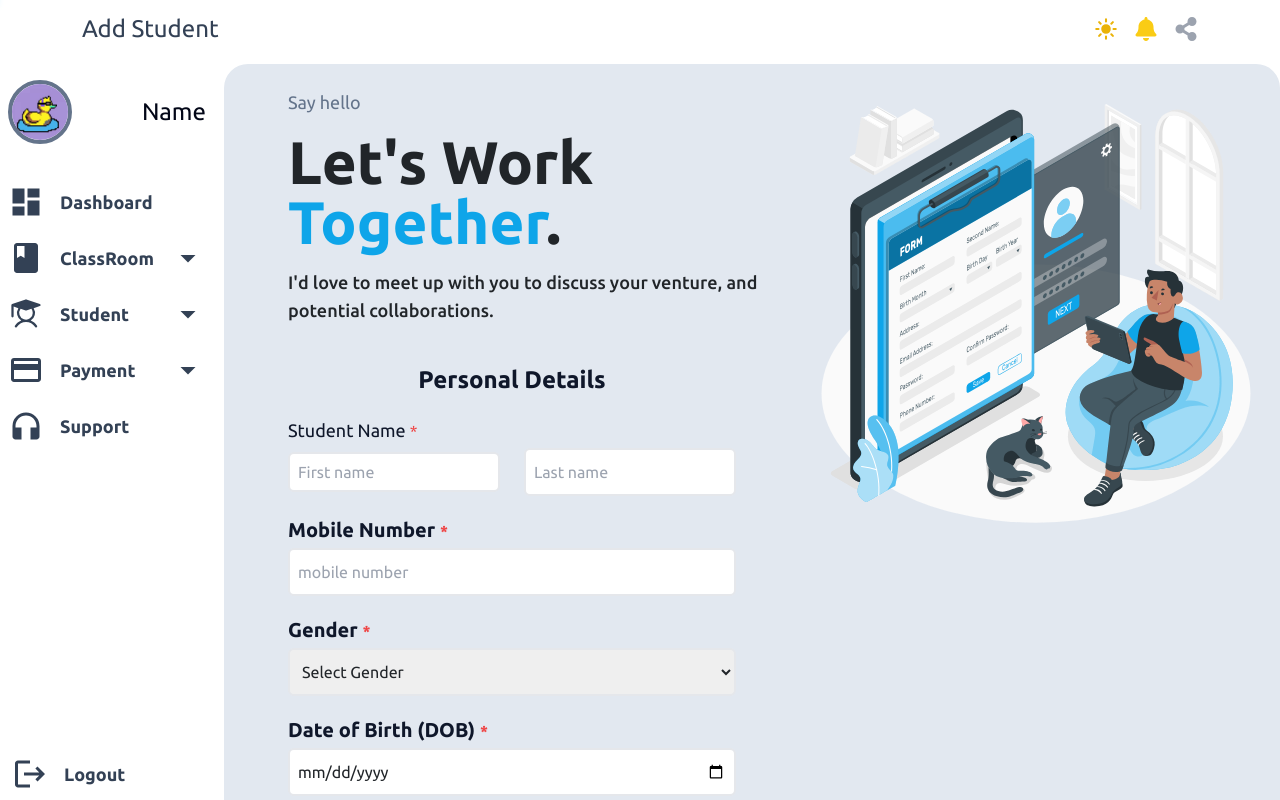
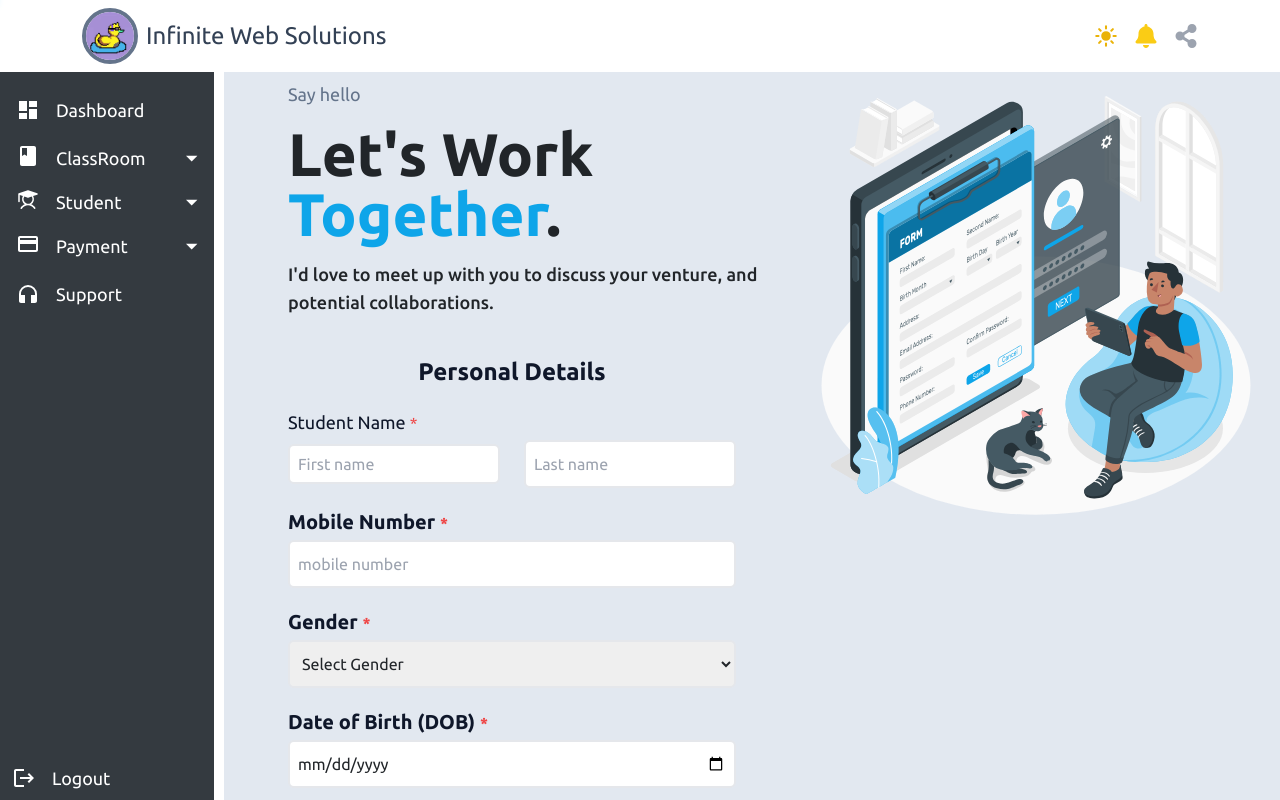
Before and after one commit to Push4ck/InstituteReactApp, a React (Vite) app: page /AddStudent in a window 1280 px wide. Shown: the top 800 px of the page. Built offline with nearby package versions, Linux system fonts and the light colour scheme.

Commit message:
navbar and sidebar updated

```diff
--- a/index.html
+++ b/index.html
@@ -5,7 +5,7 @@
   <meta charset="UTF-8" />
   <link rel="icon" type="image/svg+xml" href="/favicon.png" />
   <meta name="viewport" content="width=device-width, initial-scale=1.0" />
-  <title>Admin</title>
+  <title>Institute React App</title>
 </head>
 
 <body>
--- a/src/App.jsx
+++ b/src/App.jsx
@@ -4,9 +4,10 @@ import { useState } from "react"; // hooks
 // bootstrap imports
 import "bootstrap/dist/css/bootstrap.min.css";
 import "bootstrap/dist/js/bootstrap.bundle.min";
+// components
 import NavBar from "./components/NavBar/NavBar"; // navbar
 import SideBar from "./components/SideBar/SideBar"; // sidebar
-// components -- pages
+// pages
 import Home from "./components/Pages/Home/Home"; // home page
 import AddClassroom from "./components/Pages/Classroom/AddClassroom"; // add classroom page
 import EditClassroom from "./components/Pages/Classroom/EditClassroom"; // edit classroom page
@@ -27,7 +28,7 @@ const App = () => {
 
   return (
     <Router>
-      <div className="bg-[#ffffff] dark:bg-[#19173d] flex flex-col gap-2">
+      <div className="bg-[#ffffff] min-h-screen dark:bg-[#19173d] flex flex-col gap-2">
         {/* navbar */}
         <div>
           <NavBar pagename={pagename} />
@@ -41,7 +42,7 @@ const App = () => {
           </div>
 
           {/* content box */}
-          <div className="w-full min-h-screen py-2 xl:ml-56 xs:ml-0">
+          <div className="w-full xl:ml-56 xs:ml-0">
             {/* top loading bar */}
             <LoadingBar
               color="#0ea5e9"
--- a/src/components/NavBar/NavBar.jsx
+++ b/src/components/NavBar/NavBar.jsx
@@ -1,16 +1,24 @@
 import PropType from "prop-types"; // prop-type
 import { FaBell, FaShareAlt } from "react-icons/fa"; // react-icons
 import ChangeTheme from "../Theme/ChangeTheme"; // theme change
+import Logo from "../../assets/CompanyLogo/logo.png"; // logo
 
 const NavBar = ({ pagename }) => {
   return (
     <>
       <nav className="navbar fixed-top navbar-expand-lg bg-[#ffffff] dark:bg-[#19173d]">
         <div className="container-md">
-          {/* title */}
-          <div>
+          <div className="flex items-center gap-2">
+            {/* image */}
+            <img
+              src={Logo}
+              alt="company_logo"
+              className="border-4 border-slate-500 rounded-full w-14 object-cover"
+            />
+
+            {/* title */}
             <h1 className="navbar-brand text-2xl text-slate-700 dark:text-[#b0b0ca]">
-              {pagename}
+              Infinite Web Solutions
             </h1>
           </div>
 
@@ -38,7 +46,7 @@ const NavBar = ({ pagename }) => {
 };
 
 NavBar.PropType = {
-  PageName: PropType.string.isRequired,
+  pagename: PropType.string.isRequired,
 };
 
 export default NavBar;
--- a/src/components/Pages/Classroom/AddClassroom.jsx
+++ b/src/components/Pages/Classroom/AddClassroom.jsx
@@ -126,7 +126,7 @@ const AddClassroom = ({ setProgress, setPagename }) => {
     <div className="w-full min-h-screen flex flex-col justify-between items-center p-4 gap-10 bg-slate-200 dark:bg-[#262450] rounded-3xl">
       <div className="flex items-center xl:gap-10 xs:gap-0">
         {/* main content */}
-        <div className="space-y-10">
+        <div className="space-y-5">
           {/* page head */}
           <div className="space-y-4 md:ml-10 xs:ml-0">
             <p className="text-slate-500 text-lg">Say hello</p>
--- a/src/components/Pages/Student/AddStudent.jsx
+++ b/src/components/Pages/Student/AddStudent.jsx
@@ -142,7 +142,7 @@ const AddStudent = ({ setPagename, setProgress }) => {
 
   return (
     <>
-      <div className="w-full min-h-screen flex flex-col justify-between items-center p-4 gap-10 bg-slate-200 dark:bg-[#262450] rounded-3xl">
+      <div className="w-full min-h-screen flex flex-col justify-between items-center p-4 gap-10 bg-slate-200 dark:bg-[#262450]">
         {/* main */}
         <div className="flex xl:gap-10 xs:gap-0">
           <div className="space-y-10">
--- a/src/components/SideBar/SideBar.jsx
+++ b/src/components/SideBar/SideBar.jsx
@@ -14,6 +14,7 @@ import {
   MdArrowDropUp,
   MdLogout,
 } from "react-icons/md";
+// import { FaRegCircle } from "react-icons/fa";
 import { PiStudentFill } from "react-icons/pi";
 import { GiHamburgerMenu } from "react-icons/gi";
 import { FaTimes } from "react-icons/fa";
@@ -45,7 +46,7 @@ const SideBar = () => {
       <div className="flex bg-[#ffffff] dark:bg-[#19173d] w-full justify-between items-center xs:h-14 xl:h-0">
         <NavLink to="/">
           <h1 className="xl:hidden xs:block m-2 text-xl dark:text-white">
-            Company Name
+            Infinite Web Solutions
           </h1>
         </NavLink>
 
@@ -93,7 +94,7 @@ const SideBar = () => {
                 <div>
                   <NavLink to="/">
                     <h1 className="text-xl text-slate-950 dark:text-white">
-                      Company Name
+                      Infinite Web Solutions
                     </h1>
                   </NavLink>
                 </div>
@@ -287,13 +288,13 @@ const SideBar = () => {
       </div>
 
       {/* sidebar for large screen devices */}
-      <div className="min-h-screen bg-[#ffffff] dark:bg-[#19173d] p-2 flex flex-col justify-between w-58 xs:hidden xl:flex">
+      <div className="min-h-screen bg-[#343a40] dark:bg-[#19173d] p-2 flex flex-col justify-between w-58 xs:hidden xl:flex">
         {/* top */}
-        <div className="">
+        <div className="mt-4">
           {/* head */}
-          <div className="mb-4 flex items-center justify-between w-full h-24">
-            {/* image */}
-            <div>
+          {/* <div className="mb-4 flex items-center justify-between w-full h-24"> */}
+          {/* image */}
+          {/* <div>
               <NavLink to="/">
                 <img
                   src={Logo}
@@ -301,71 +302,67 @@ const SideBar = () => {
                   className="border-4 border-slate-500 rounded-full w-16 object-cover"
                 />
               </NavLink>
-            </div>
+            </div> */}
 
-            {/* text */}
-            <div>
+          {/* text */}
+          {/* <div>
               <NavLink to="/">
-                <h1 className="text-2xl text-slate-950 dark:text-[#cecee6]">
-                  Name
-                </h1>
+                <h1 className="text-lg text-white">Infinite Web Solutions</h1>
               </NavLink>
-            </div>
-          </div>
+            </div> */}
+          {/* </div> */}
 
           {/* links */}
           <div>
             {/* sidebar links */}
-            <ul className="space-y-5 flex flex-col items-start">
+            <ul className="space-y-2 flex flex-col items-start">
               {/* dashboard */}
-              <li className="text-slate-700 dark:text-[#b0b0ca] flex items-center gap-x-4 cursor-pointer">
-                <NavLink
-                  to="/"
-                  activeclassname="active"
-                  className="flex items-center gap-x-4 hover:text-slate-950 dark:hover:text-[#e3e3e8]"
-                >
-                  <MdDashboard className="text-4xl block float-left" />
-                  <span className="text-lg font-bold">Dashboard</span>
+              <li
+                className="text-white w-full flex items-center gap-x-4 cursor-pointer"
+                activeclassname="active"
+              >
+                <NavLink to="/" className="flex items-center gap-x-4 p-2">
+                  <MdDashboard className="text-2xl block float-left" />
+                  <span className="text-lg">Dashboard</span>
                 </NavLink>
               </li>
 
               {/* classroom */}
               <li
-                className="text-slate-700 dark:text-[#b0b0ca] w-full justify-between flex items-center gap-x-4 cursor-pointer"
+                className="text-white w-full flex items-center gap-x-4"
                 onClick={toggleClassroom}
+                activeclassname="active"
               >
-                <NavLink
-                  to="/ClassRoom"
-                  activeclassname="active"
-                  className="flex items-center gap-x-4 hover:text-slate-950 dark:hover:text-[#e3e3e8]"
-                >
-                  <MdClass className="text-4xl block float-left" />
-                  <span className="text-lg font-bold">ClassRoom</span>
-                </NavLink>
+                <div className="px-2 w-full space-x-4">
+                  <MdClass className="text-2xl block float-left" />
+                  <span className="text-lg cursor-pointer">ClassRoom</span>
+                </div>
                 {classroomOpen ? (
-                  <MdArrowDropUp className="text-4xl hover:text-[#e3e3e8] rounded-full" />
+                  <MdArrowDropUp className="text-4xl cursor-pointer" />
                 ) : (
-                  <MdArrowDropDown className="text-4xl hover:text-[#e3e3e8] rounded-full" />
+                  <MdArrowDropDown className="text-4xl cursor-pointer" />
                 )}
               </li>
               {classroomOpen && (
                 // sub menu
-                <ul className="space-y-3 flex flex-col items-center w-full">
+                <ul className="flex flex-col items-center w-full">
                   {/* add classroom */}
-                  <li className="text-slate-500 hover:text-slate-900 dark:hover:text-white cursor-pointer">
-                    <NavLink to="/AddClassRoom" activeclassname="active">
-                      <span className="text-lg font-medium flex-1">
-                        Add Classroom
-                      </span>
+                  <li
+                    className="text-white w-full flex"
+                    activeclassname="active"
+                  >
+                    <NavLink to="/AddClassRoom" className="p-1.5">
+                      <span className="text-base">Add Classroom</span>
                     </NavLink>
                   </li>
 
                   {/* edit classroom */}
-                  <li className="text-slate-500 hover:text-slate-900 dark:hover:text-white cursor-pointer">
-                    <NavLink to="/EditClassRoom" activeclassname="active-link">
-                      <span className="text-lg font-medium flex-1">
-                        Edit Classroom
-                      </span>
+                  <li
+                    className="text-white w-full flex"
+                    activeclassname="active"
+                  >
+                    <NavLink to="/EditClassRoom" className="p-1.5">
+                      <span className="text-base">Edit Classroom</span>
                     </NavLink>
                   </li>
                 </ul>
@@ -373,41 +370,40 @@ const SideBar = () => {
 
               {/* student */}
               <li
-                className="text-slate-700 dark:text-[#b0b0ca] w-full justify-between flex items-center gap-x-4 cursor-pointer"
+                className="text-white w-full flex items-center gap-x-4"
                 onClick={toggleStudent}
+                activeclassname="active"
               >
-                <NavLink
-                  to="/Student"
-                  activeclassname="active"
-                  className="flex items-center gap-x-4 hover:text-slate-950 dark:hover:text-[#e3e3e8]"
-                >
-                  <PiStudentFill className="text-4xl block float-left" />
-                  <span className="text-lg font-bold">Student</span>
-                </NavLink>
+                <div className="px-2 w-full space-x-4">
+                  <PiStudentFill className="text-2xl block float-left" />
+                  <span className="text-lg cursor-pointer">Student</span>
+                </div>
                 {studentOpen ? (
-                  <MdArrowDropUp className="text-4xl hover:text-[#e3e3e8] rounded-full" />
+                  <MdArrowDropUp className="text-4xl cursor-pointer" />
                 ) : (
-                  <MdArrowDropDown className="text-4xl hover:text-[#e3e3e8] rounded-full" />
+                  <MdArrowDropDown className="text-4xl cursor-pointer" />
                 )}
               </li>
               {studentOpen && (
                 // sub menu
-                <ul className="space-y-3 flex flex-col items-center w-full">
+                <ul className="flex flex-col items-center w-full">
                   {/* add student */}
-                  <li className="text-slate-500 hover:text-slate-900 dark:hover:text-white cursor-pointer">
-                    <NavLink to="/AddStudent" activeclassname="active-link">
-                      <span className="text-lg font-medium flex-1">
-                        Add Student
-                      </span>
+                  <li
+                    className="text-white cursor-pointer w-full flex"
+                    activeclassname="active-link"
+                  >
+                    <NavLink to="/AddStudent" className="p-1.5">
+                      <span className="text-base">Add Student</span>
                     </NavLink>
                   </li>
 
                   {/* edit student */}
-                  <li className="text-slate-500 hover:text-slate-900 dark:hover:text-white cursor-pointer">
-                    <NavLink to="/EditStudent" activeclassname="active-link">
-                      <span className="text-lg font-medium flex-1">
-                        Edit Student
-                      </span>
+                  <li
+                    className="text-white cursor-pointer w-full flex"
+                    activeclassname="active-link"
+                  >
+                    <NavLink to="/EditStudent" className="p-1.5">
+                      <span className="text-base">Edit Student</span>
                     </NavLink>
                   </li>
                 </ul>
@@ -415,62 +411,66 @@ const SideBar = () => {
 
               {/* payment */}
               <li
-                className="text-slate-700 dark:text-[#b0b0ca] w-full justify-between flex items-center gap-x-4 cursor-pointer"
+                className="text-white w-full flex items-center gap-x-4"
                 onClick={togglePayment}
+                activeclassname="active"
               >
-                <NavLink
-                  to="/Payment"
-                  activeclassname="active"
-                  className="flex items-center gap-x-4 hover:text-slate-950 dark:hover:text-[#e3e3e8]"
-                >
-                  <MdOutlinePayment className="text-4xl block float-left" />
-                  <span className="text-lg font-bold">Payment</span>
-                </NavLink>
+                <div className="px-2 w-full space-x-4">
+                  <MdOutlinePayment className="text-2xl block float-left" />
+                  <span className="text-lg cursor-pointer">Payment</span>
+                </div>
                 {paymentOpen ? (
-                  <MdArrowDropUp className="text-4xl hover:text-[#e3e3e8] rounded-full" />
+                  <MdArrowDropUp className="text-4xl cursor-pointer" />
                 ) : (
-                  <MdArrowDropDown className="text-4xl hover:text-[#e3e3e8] rounded-full" />
+                  <MdArrowDropDown className="text-4xl cursor-pointer" />
                 )}
               </li>
               {paymentOpen && (
                 // sub menu
-                <ul className="space-y-3 flex flex-col items-center w-full">
+                <ul className="flex flex-col items-center w-full">
                   {/* fees */}
-                  <li className="text-slate-500 hover:text-slate-900 dark:hover:text-white cursor-pointer">
-                    <NavLink to="/Fees" activeclassname="active-link">
-                      <span className="text-base font-medium flex-1">Fees</span>
+                  <li
+                    className="text-white w-full flex"
+                    activeclassname="active-link"
+                  >
+                    <NavLink to="/Fees" className="p-1.5">
+                      <span className="text-base">Fees</span>
                     </NavLink>
                   </li>
 
                   {/* hostel */}
-                  <li className="text-slate-500 hover:text-slate-900 dark:hover:text-white cursor-pointer">
-                    <NavLink to="/Hostel" activeclassname="active-link">
-                      <span className="text-base font-medium flex-1">
-                        Hostel
-                      </span>
+                  <li
+                    className="text-white w-full flex"
+                    activeclassname="active-link"
+                  >
+                    <NavLink to="/Hostel" className="p-1.5">
+                      <span className="text-base">Hostel</span>
                     </NavLink>
                   </li>
 
                   {/* transport */}
-                  <li className="text-slate-500 hover:text-slate-900 dark:hover:text-white cursor-pointer">
-                    <NavLink to="/Transport" activeclassname="active-link">
-                      <span className="text-base font-medium flex-1">
-                        Transport
-                      </span>
+                  <li
+                    className="text-white w-full flex"
+                    activeclassname="active-link"
+                  >
+                    <NavLink to="/Transport" className="p-1.5">
+                      <span className="text-base">Transport</span>
                     </NavLink>
                   </li>
                 </ul>
               )}
 
               {/* support */}
-              <li className="text-slate-700 dark:text-[#b0b0ca] flex items-center gap-x-4 cursor-pointer">
+              <li
+                className="text-white w-full flex items-center gap-x-4"
+                activeclassname="active"
+              >
                 <NavLink
                   to="/Support"
-                  activeclassname="active"
-                  className="flex items-center gap-x-4 hover:text-slate-950 dark:hover:text-[#e3e3e8]"
+                  className="flex items-center gap-x-4 p-2"
                 >
-                  <MdHeadphones className="text-4xl block float-left" />
-                  <span className="text-lg font-bold">Support</span>
+                  <MdHeadphones className="text-2xl block float-left" />
+                  <span className="text-lg">Support</span>
                 </NavLink>
               </li>
             </ul>
@@ -478,10 +478,10 @@ const SideBar = () => {
         </div>
 
         {/* bottom */}
-        <div className="text-slate-700 dark:text-[#b0b0ca] hover:text-red-500 dark:hover:text-red-500 text-sm flex gap-x-4 mb-14 ml-1 cursor-pointer items-center">
+        <div className="text-white hover:text-red-500 dark:hover:text-red-500 text-sm flex gap-x-4 mb-14 ml-1 cursor-pointer items-center">
           {/* logout */}
-          <MdLogout className="text-4xl block float-left" />
-          <span className="text-lg font-bold">Logout</span>
+          <MdLogout className="text-2xl block float-left" />
+          <span className="text-lg">Logout</span>
         </div>
       </div>
     </>
--- a/src/index.css
+++ b/src/index.css
@@ -11,8 +11,12 @@
 
   @media (prefers-color-scheme: dark) {
     .dark .active {
-      @apply text-[#e3e3e8];
+      @apply bg-blue-600 text-white w-full rounded-xl;
     }
+    .active {
+      @apply bg-blue-600 text-white w-full rounded-xl;
+    }
+    /* [#9560f6] */
   }
 }
 
```
